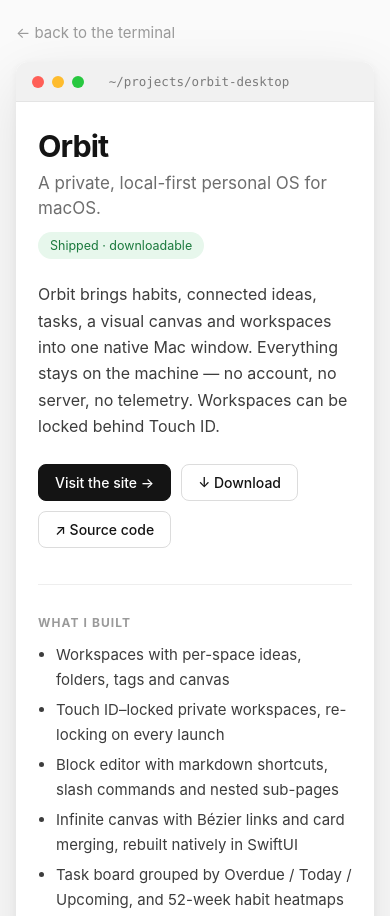
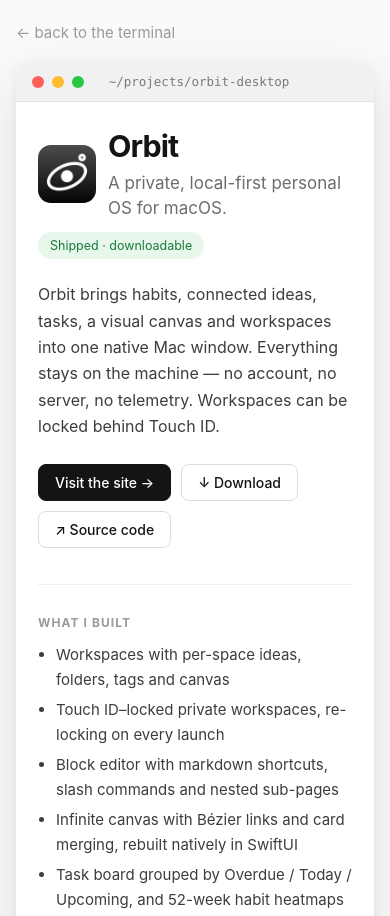
Before and after one commit to 23aneessss/portfolio-v3, an Astro site: page /work/orbit-desktop in a window 390 px wide. Shown: the top 916 px of the page. Built offline with nearby package versions, Linux system fonts and the light colour scheme; Astro itself is replaced by a stand-in of ours.

Commit message:
feat(work): give each project its real app icon
Icons are lifted from each project's own repo (AppIcon sets, assets/branding,
assets/icon) into public/logos, downscaled to 256px, and shown beside the
title on the project page.

Orbit uses its macOS AppIcon (the black one, current), not the older purple
docs asset.

Four projects deliberately ship without a logo: Planora and Nearby still carry
default framework icons (Flutter, Expo), MacAgentKit is a library with only a
wide banner, and doctor.com has no artwork. The field is optional, so their
pages stay clean rather than borrowing someone else's identity.

```diff
--- a/src/data/projects.ts
+++ b/src/data/projects.ts
@@ -25,6 +25,9 @@ export interface Project {
   status: Status;
   year: string;
   repo: string;
+  /** app icon lifted from the project's own repo — absent when the project
+   *  has none of its own (a library, a scaffold, or a default framework icon) */
+  logo?: string;
   /** projects that own a real product site */
   site?: string;
   download?: string;
@@ -37,6 +40,7 @@ const GH = 'https://github.com/23aneessss';
 export const PROJECTS: Project[] = [
   {
     slug: 'orbit-desktop',
+    logo: '/logos/orbit-desktop.png',
     name: 'Orbit',
     tagline: 'A private, local-first personal OS for macOS.',
     summary:
@@ -58,6 +62,7 @@ export const PROJECTS: Project[] = [
   },
   {
     slug: 'jo3t',
+    logo: '/logos/jo3t.png',
     name: 'JO3T',
     tagline: 'Find places worth eating at in Algeria, ranked by people who actually ate there.',
     summary:
@@ -96,6 +101,7 @@ export const PROJECTS: Project[] = [
   },
   {
     slug: 'appxray',
+    logo: '/logos/appxray.png',
     name: 'App X-Ray',
     tagline: 'See what a Mac app can really do — read from the binary, not the marketing.',
     summary:
@@ -115,6 +121,7 @@ export const PROJECTS: Project[] = [
   },
   {
     slug: 'focusnotch',
+    logo: '/logos/focusnotch.png',
     name: 'FocusNotch',
     tagline: "Make your MacBook's notch useful — a Pomodoro timer that lives in it.",
     summary:
@@ -134,6 +141,7 @@ export const PROJECTS: Project[] = [
   },
   {
     slug: 'sequence',
+    logo: '/logos/sequence.png',
     name: 'Sequence',
     tagline: 'Track habits the way GitHub tracks code.',
     summary:
@@ -153,6 +161,7 @@ export const PROJECTS: Project[] = [
   },
   {
     slug: 'ba33',
+    logo: '/logos/ba33.png',
     name: 'BA33',
     tagline: "Algeria's wool traceability platform — from shepherd to certified product.",
     summary:
@@ -172,6 +181,7 @@ export const PROJECTS: Project[] = [
   },
   {
     slug: 'port-flow',
+    logo: '/logos/port-flow.png',
     name: 'Port Flow',
     tagline: 'Role-based slot booking for port terminals.',
     summary:
@@ -191,6 +201,7 @@ export const PROJECTS: Project[] = [
   },
   {
     slug: 'movio',
+    logo: '/logos/movio.png',
     name: 'Movio',
     tagline: 'Discover movies, save them, and track what you have watched.',
     summary:
--- a/src/pages/work/[slug].astro
+++ b/src/pages/work/[slug].astro
@@ -23,9 +23,12 @@ const next = PROJECTS[(idx + 1) % PROJECTS.length];
 
       <div class="body">
         <header class="head">
-          <div>
-            <h1>{p.name}</h1>
-            <p class="tagline">{p.tagline}</p>
+          <div class="ident">
+            {p.logo && <img class="logo" src={p.logo} alt={`${p.name} icon`} width="76" height="76" />}
+            <div>
+              <h1>{p.name}</h1>
+              <p class="tagline">{p.tagline}</p>
+            </div>
           </div>
           <span class={`status status--${p.status}`}>{STATUS_LABEL[p.status]}</span>
         </header>
@@ -117,6 +120,19 @@ const next = PROJECTS[(idx + 1) % PROJECTS.length];
     align-items: flex-start;
     justify-content: space-between;
     gap: 20px;
+  }
+  .ident {
+    display: flex;
+    align-items: center;
+    gap: 16px;
+    min-width: 0;
+  }
+  .logo {
+    flex: none;
+    width: 76px;
+    height: 76px;
+    object-fit: contain;
+    border-radius: 17px; /* macOS/iOS icon curvature */
   }
   h1 {
     margin: 0;
@@ -225,6 +241,8 @@ const next = PROJECTS[(idx + 1) % PROJECTS.length];
     .page { padding: 22px 16px 50px; }
     .body { padding: 26px 22px 30px; }
     .head { flex-direction: column; gap: 12px; }
+    .ident { gap: 12px; }
+    .logo { width: 58px; height: 58px; border-radius: 13px; }
     .meta { grid-template-columns: 1fr; gap: 26px; }
     .shots { grid-template-columns: 1fr; }
     .shot--lead { grid-column: auto; }
```
Also changed, not shown: public/logos/appxray.png (added), public/logos/ba33.png (added), public/logos/focusnotch.png (added), public/logos/jo3t.png (added), public/logos/movio.png (added), public/logos/orbit-desktop.png (added), public/logos/port-flow.png (added), public/logos/sequence.png (added).
